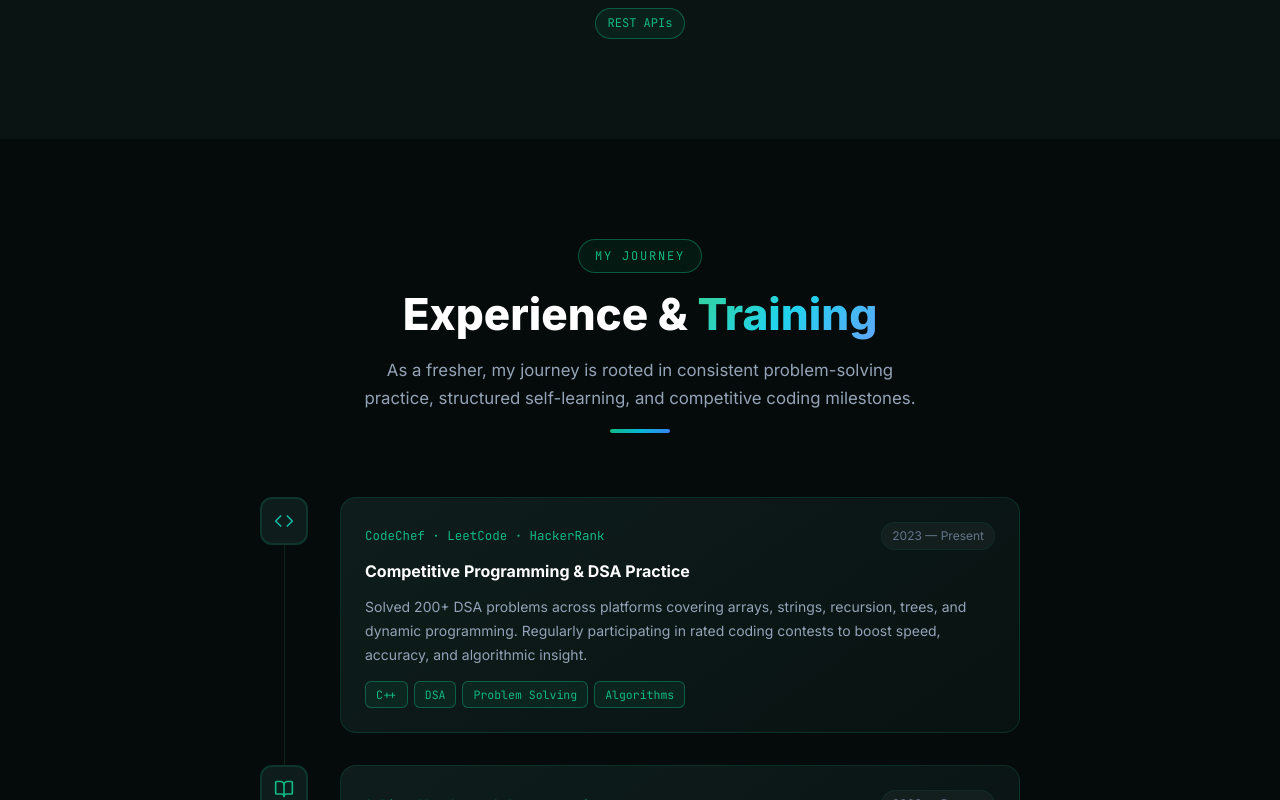
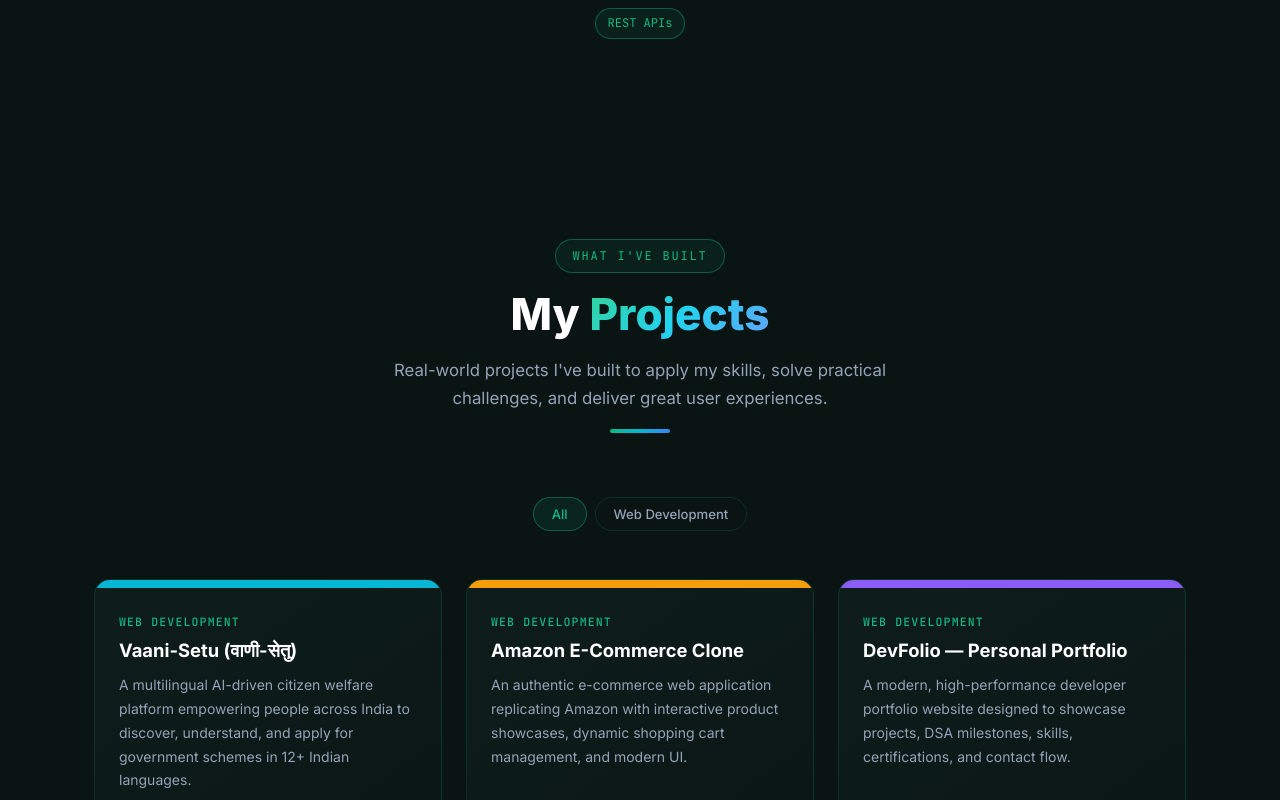
Before and after one commit to mihir1245anand/protfolio, a React (Vite) app: page / in a window 1280 px wide. Shown: the part 2980-3780 px from the top of the page. Built offline with nearby package versions, Linux system fonts and the light colour scheme.

Commit message:
feat(app): import and render Projects section in main view

```diff
--- a/src/App.jsx
+++ b/src/App.jsx
@@ -3,6 +3,7 @@ import Navbar from './components/Navbar'
 import Hero from './components/Hero'
 import About from './components/About'
 import Skills from './components/Skills'
+import Projects from './components/Projects'
 import Experience from './components/Experience'
 import Achievements from './components/Achievements'
 import Resume from './components/Resume'
@@ -15,7 +16,7 @@ export default function App() {
 
   useEffect(() => {
     const handleScroll = () => {
-      const sections = ['home', 'about', 'skills', 'experience', 'achievements', 'resume', 'contact']
+      const sections = ['home', 'about', 'skills', 'projects', 'experience', 'achievements', 'resume', 'contact']
       const scrollPos = window.scrollY + 160
 
       for (const sectionId of sections) {
@@ -50,6 +51,7 @@ export default function App() {
         <Hero scrollTo={scrollTo} />
         <About scrollTo={scrollTo} />
         <Skills />
+        <Projects />
         <Experience />
         <Achievements />
         <Resume scrollTo={scrollTo} />
```
